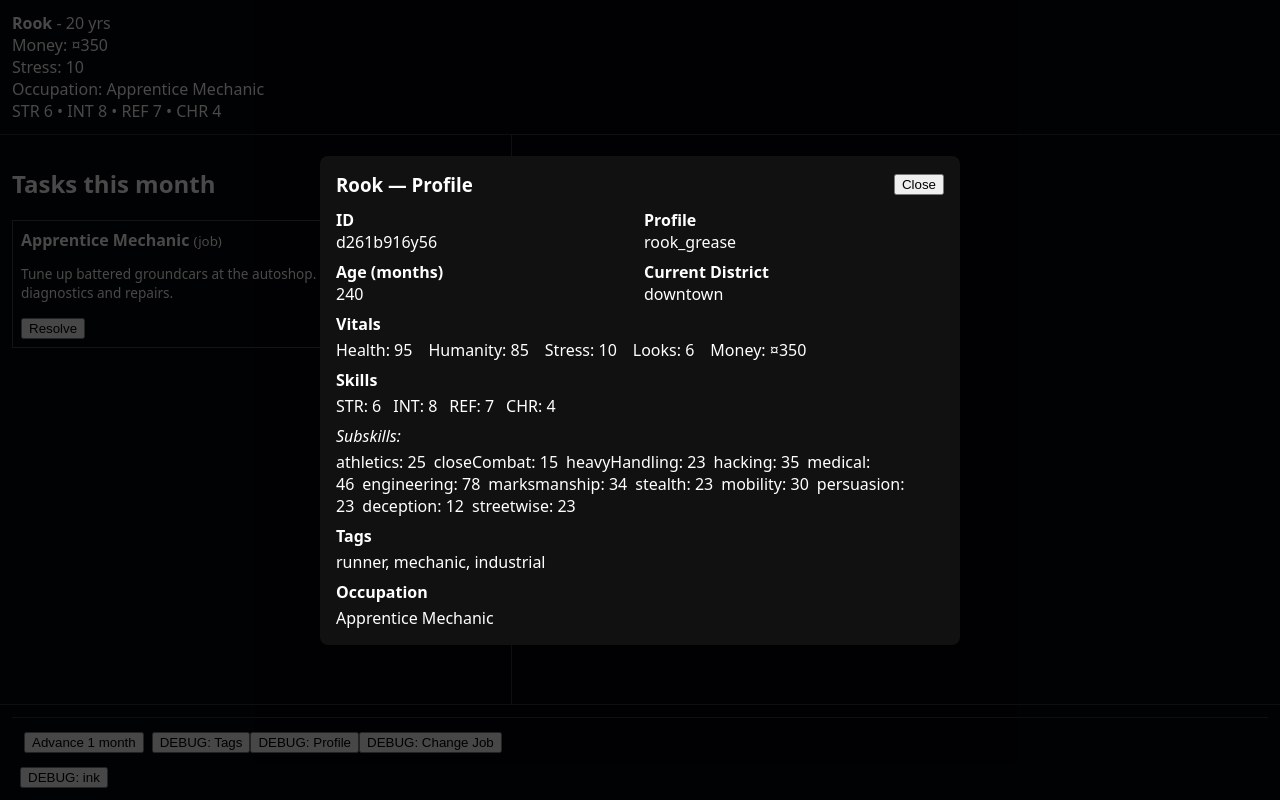
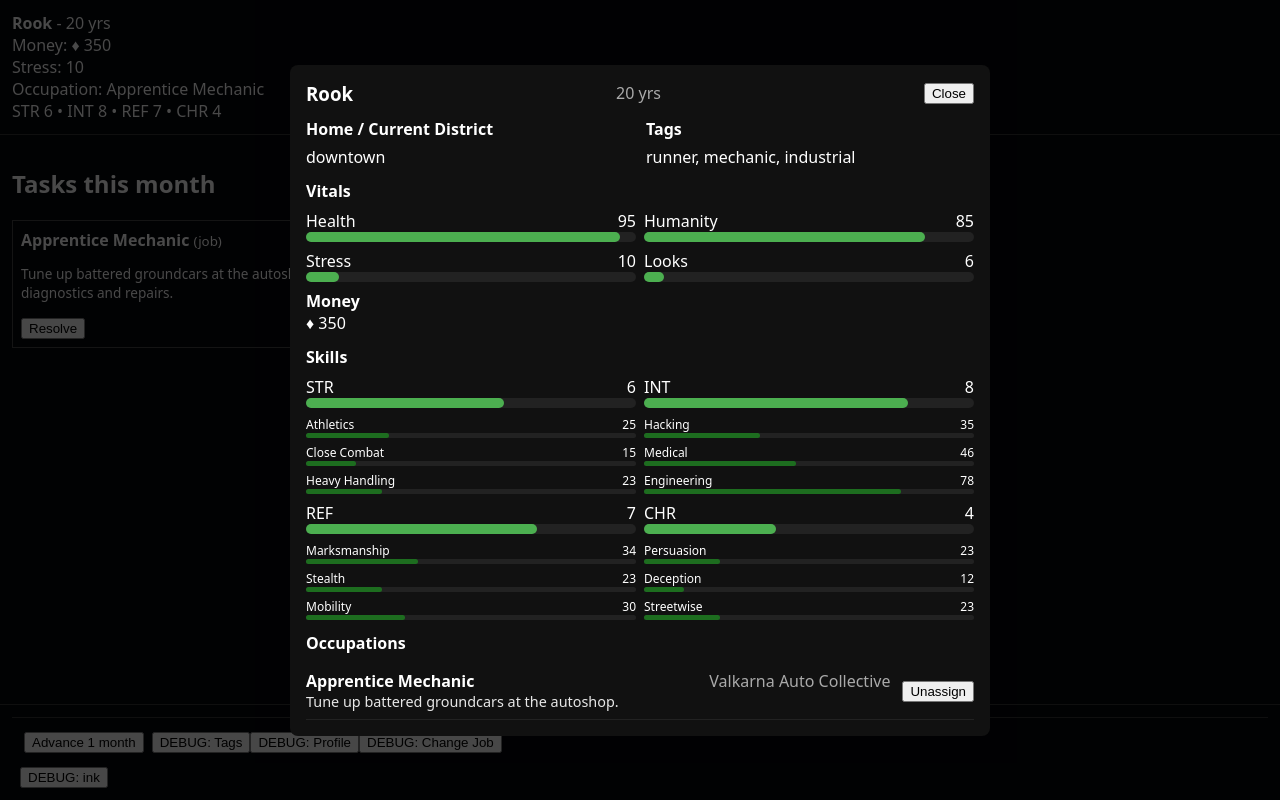
Before and after one commit to ezekielinigo/10k-SCS-project, a React (Vite) app: page / in a window 1280 px wide. Both pictures are taken after a click on the button "DEBUG: Profile". Built offline with nearby package versions, Linux system fonts and the light colour scheme.

Commit message:
improved debug profile modal

```diff
--- a/src/App.tsx
+++ b/src/App.tsx
@@ -1,13 +1,9 @@
-import { getAffiliationById } from "./game/content/affiliations.ts"
-import { getJobById, listCareers, getCareerForJobId } from "./game/content/careers.ts"
+import { getJobById, listCareers } from "./game/content/careers.ts"
 import { useGame } from "./game/GameContext.tsx"
 import { describeTask } from "./game/taskLookup.ts"
 import { buildContentContext } from "./game/content/tagEngine"
 import { useState, useEffect, useRef, lazy, Suspense } from "react"
-import iconMoney from "./assets/icon_money.png"
-import iconStress from "./assets/icon_stress.png"
-import iconHealth from "./assets/icon_health.png"
-import iconDefault from "./assets/icon_default.png"
+// asset icons removed (unused)
 import ProfileModal from "./components/ProfileModal"
 import ChangeJobModal from "./components/ChangeJobModal"
 const InkModal = lazy(() => import("./components/InkModal"))
@@ -102,17 +98,17 @@ const createInkStory = async (knot: string | undefined, player: PlayerState, ink
 
 function PlayerSummary() {
   const { state } = useGame()
-  const { player, jobs, membership } = getPlayerProfileData(state)
+  const { player, jobs } = getPlayerProfileData(state)
   const titles = jobs.map(j => j?.title).filter(Boolean) as string[]
   const titleText = titles.length === 0 ? "Unemployed" : titles.join(titles.length > 2 ? ", " : " & ")
-  const affId = membership?.affiliationId ?? (jobs[0] ? getCareerForJobId(jobs[0]?.id ?? undefined)?.affiliationId?.[0] : null)
+  // affiliation id resolution not used here
 
   return (
     <div style={{ padding: "0.75rem", borderBottom: "1px solid #333" }}>
       <div>
         <strong>{player.name}</strong> - {Math.floor((player.ageMonths + state.month) / 12)} yrs
       </div>
-      <div>Money: ¤{player.vitals.money}</div>
+      <div>Money: ♦︎ {player.vitals.money}</div>
       <div>Stress: {player.vitals.stress}</div>
       <div>Occupation: {titleText}</div>
       <div>
@@ -391,7 +387,7 @@ export default function App() {
       const dh = Number(vars.delta_health ?? 0)
       const dhu = Number(vars.delta_humanity ?? 0)
       const parts: string[] = []
-      if (dm !== 0) parts.push(`${dm > 0 ? '+' : '-'}¤${Math.abs(dm)}`)
+      if (dm !== 0) parts.push(`${dm > 0 ? '+' : '-'}♦︎ ${Math.abs(dm)}`)
       if (ds !== 0) parts.push(`${ds > 0 ? '+' : '-'}${Math.abs(ds)} stress`)
       if (dh !== 0) parts.push(`${dh > 0 ? '+' : '-'}${Math.abs(dh)} health`)
       if (dhu !== 0) parts.push(`${dhu > 0 ? '+' : '-'}${Math.abs(dhu)} humanity`)
--- a/src/components/InkModal.tsx
+++ b/src/components/InkModal.tsx
@@ -1,4 +1,4 @@
-import React from "react"
+// React import not required with new JSX runtime
 import iconMoney from "../assets/icon_money.png"
 import iconStress from "../assets/icon_stress.png"
 import iconHealth from "../assets/icon_health.png"
@@ -85,7 +85,7 @@ export default function InkModal({ open, onClose, frames, onChoose, statsVars }:
                                 <div key={it.key} style={{ flexDirection: "column", width: 90, height: 110, display: "flex", alignItems: "center", justifyContent: "center", border: "2px solid #fff", borderRadius: 6, padding: 4, background: "#000" }}>
                                   <img src={it.icon} alt={it.key} style={{ minWidth: 70, minHeight: 70, imageRendering: 'pixelated' as any }} />
                                   <div style={{ color: "#fff", fontWeight: 600, marginTop: "0.5rem" , fontSize: "0.70rem" }}>
-                                    {it.key === "money" ? `${it.value > 0 ? '+ ' : '- '}¤${Math.abs(it.value)}` : `${it.value > 0 ? '+ ' : '- '}${Math.abs(it.value)} ${it.key}`}
+                                    {it.key === "money" ? `${it.value > 0 ? '+ ' : '- '}♦︎ ${Math.abs(it.value)}` : `${it.value > 0 ? '+ ' : '- '}${Math.abs(it.value)} ${it.key}`}
                                   </div>
                                 </div>
                               ))}
--- a/src/components/ProfileModal.tsx
+++ b/src/components/ProfileModal.tsx
@@ -1,86 +1,181 @@
-import React from "react"
 import { useGame } from "../game/GameContext"
 import { getAffiliationById } from "../game/content/affiliations"
 import { getCareerForJobId, getJobById } from "../game/content/careers"
 
+function Progress({ value, max = 100 }: { value: number; max?: number }) {
+  const pct = Math.max(0, Math.min(100, Math.round((value / max) * 100)))
+  return (
+    <div style={{ background: "#222", borderRadius: 6, height: 10, width: "100%" }}>
+      <div style={{ width: `${pct}%`, height: "100%", background: "#4caf50", borderRadius: 6 }} />
+    </div>
+  )
+}
+
+function SmallProgress({ value, max = 100, height = 10, color = "#1d6d1fff", bg = "#222" }: { value: number; max?: number; height?: number; color?: string; bg?: string }) {
+  const pct = Math.max(0, Math.min(100, Math.round((value / max) * 100)))
+  const radius = Math.max(2, Math.round(height / 2))
+  return (
+    <div style={{ background: bg, borderRadius: radius, height: 5, width: "100%" }}>
+      <div style={{ width: `${pct}%`, height: "100%", background: color, borderRadius: radius }} />
+    </div>
+  )
+}
 export default function ProfileModal({ open, onClose }: { open: boolean; onClose: () => void }) {
-  const { state } = useGame()
+  const { state, dispatch } = useGame()
   const player = state.player
-  const assignments = Object.values(state.jobAssignments ?? {}).filter(a => a.memberId === player.id)
-  const jobs = assignments.map(a => getJobById(a.jobId)).filter(Boolean)
-  const membership = Object.values(state.memberships ?? {}).find(m => m.memberId === player.id)
-  const subSkillEntries = Object.entries(player.skills.subSkills ?? {})
-  const tags = (player.tags ?? []).join(", ") || "-"
 
   if (!open) return null
 
+  const assignments = Object.values(state.jobAssignments ?? {}).filter(a => a.memberId === player.id)
+  const jobsRaw = assignments.map(a => getJobById(a.jobId))
+  const jobs = jobsRaw.filter((j): j is NonNullable<typeof j> => !!j)
+  const memberships = Object.values(state.memberships ?? {}).filter((m: any) => m.memberId === player.id)
+  const subSkillsMap = player.skills.subSkills as Record<string, number>
+  const tags = (player.tags ?? [])
+
+  const ageYears = Math.floor((player.ageMonths ?? 0) / 12)
+
+  const jobAffiliationName = (job: any) => {
+    // prefer membership matching career's affiliation, otherwise any membership
+    const career = getCareerForJobId(job?.id)
+    const candidateAffIds: string[] = career?.affiliationId ?? []
+    let affId = memberships.find(m => candidateAffIds.includes(m.affiliationId))?.affiliationId
+    if (!affId && memberships.length > 0) affId = memberships[0].affiliationId
+    return affId ? getAffiliationById(affId)?.name ?? affId : "-"
+  }
+
+  const SUBSKILL_GROUPS: Record<string, string[]> = {
+    STR: ["athletics", "closeCombat", "heavyHandling"],
+    INT: ["hacking", "medical", "engineering"],
+    REF: ["marksmanship", "stealth", "mobility"],
+    CHR: ["persuasion", "deception", "streetwise"],
+  }
+
+  const pretty = (s: string) => s.replace(/([A-Z])/g, ' $1').replace(/^./, c => c.toUpperCase())
+
   return (
     <div style={{ position: "fixed", inset: 0, background: "rgba(0,0,0,0.7)", display: "flex", alignItems: "center", justifyContent: "center", zIndex: 80 }}>
-      <div style={{ background: "#111", color: "#fff", padding: "1rem", width: 640, borderRadius: 8 }}>
-        <div style={{ display: "flex", justifyContent: "space-between", alignItems: "center" }}>
-          <h3 style={{ margin: 0 }}>{player.name} — Profile</h3>
+      <div style={{ background: "#111", color: "#fff", padding: "1rem", width: 700, borderRadius: 8 }}>
+        <div style={{ display: "flex", justifyContent: "space-between", alignItems: "center", gap: 12 }}>
+          <h3 style={{ margin: 0 }}>{player.name}</h3>
+          <div style={{ color: "#aaa" }}>{ageYears} yr{ageYears !== 1 ? "s" : ""}</div>
           <button onClick={onClose}>Close</button>
         </div>
 
-        <div style={{ marginTop: "0.75rem", display: "grid", gridTemplateColumns: "1fr 1fr", gap: "0.5rem" }}>
+        <div style={{ display: "grid", gridTemplateColumns: "1fr 1fr", gap: 12, marginTop: 12 }}>
           <div>
-            <strong>ID</strong>
-            <div>{player.id}</div>
-          </div>
-          <div>
-            <strong>Profile</strong>
-            <div>{player.profileId}</div>
+            <strong>Home / Current District</strong>
+            <div style={{ marginTop: 6 }}>{player.currentDistrict ?? "-"}</div>
           </div>
 
           <div>
-            <strong>Age (months)</strong>
-            <div>{player.ageMonths}</div>
-          </div>
-          <div>
-            <strong>Current District</strong>
-            <div>{player.currentDistrict}</div>
+            <strong>Tags</strong>
+            <div style={{ marginTop: 6 }}>{tags.length ? tags.join(", ") : "-"}</div>
           </div>
 
           <div style={{ gridColumn: "1 / -1" }}>
             <strong>Vitals</strong>
-            <div style={{ display: "flex", gap: "1rem", marginTop: "0.25rem" }}>
-              <div>Health: {player.vitals.health}</div>
-              <div>Humanity: {player.vitals.humanity}</div>
-              <div>Stress: {player.vitals.stress}</div>
-              <div>Looks: {player.vitals.looks}</div>
-              <div>Money: ¤{player.vitals.money}</div>
+            <div style={{ display: "grid", gridTemplateColumns: "1fr 1fr", gap: 8, marginTop: 8 }}>
+              <div>
+                <div style={{ display: "flex", justifyContent: "space-between" }}><span>Health</span><span>{player.vitals.health}</span></div>
+                <Progress value={player.vitals.health} max={100} />
+              </div>
+              <div>
+                <div style={{ display: "flex", justifyContent: "space-between" }}><span>Humanity</span><span>{player.vitals.humanity}</span></div>
+                <Progress value={player.vitals.humanity} max={100} />
+              </div>
+              <div>
+                <div style={{ display: "flex", justifyContent: "space-between" }}><span>Stress</span><span>{player.vitals.stress}</span></div>
+                <Progress value={player.vitals.stress} max={100} />
+              </div>
+              <div>
+                <div style={{ display: "flex", justifyContent: "space-between" }}><span>Looks</span><span>{player.vitals.looks}</span></div>
+                <Progress value={player.vitals.looks} max={100} />
+              </div>
+            </div>
+            <div style={{ marginTop: 8 }}><strong>Money</strong> <div>♦︎ {player.vitals.money}</div></div>
+          </div>
+
+          <div style={{ gridColumn: "1 / -1" }}>
+            <strong>Skills</strong>
+            <div style={{ display: "grid", gridTemplateColumns: "1fr 1fr", gap: 8, marginTop: 8 }}>
+              <div>
+                <div style={{ display: "flex", justifyContent: "space-between" }}><span>STR</span><span>{player.skills.str}</span></div>
+                <Progress value={player.skills.str} max={10} />
+                <div style={{ marginTop: 8 }}>
+                  {SUBSKILL_GROUPS.STR.map(k => (
+                    <div key={k} style={{ marginTop: 6 }}>
+                      <div style={{ display: "flex", justifyContent: "space-between", fontSize: 12 }}><span>{pretty(k)}</span><span>{(subSkillsMap?.[k] ?? 0)}</span></div>
+                      <SmallProgress value={subSkillsMap?.[k] ?? 0} max={100} />
+                    </div>
+                  ))}
+                </div>
+              </div>
+              <div>
+                <div style={{ display: "flex", justifyContent: "space-between" }}><span>INT</span><span>{player.skills.int}</span></div>
+                <Progress value={player.skills.int} max={10} />
+                <div style={{ marginTop: 8 }}>
+                  {SUBSKILL_GROUPS.INT.map(k => (
+                    <div key={k} style={{ marginTop: 6 }}>
+                      <div style={{ display: "flex", justifyContent: "space-between", fontSize: 12 }}><span>{pretty(k)}</span><span>{(subSkillsMap?.[k] ?? 0)}</span></div>
+                      <SmallProgress value={subSkillsMap?.[k] ?? 0} max={100} />
+                    </div>
+                  ))}
+                </div>
+              </div>
+              <div>
+                <div style={{ display: "flex", justifyContent: "space-between" }}><span>REF</span><span>{player.skills.ref}</span></div>
+                <Progress value={player.skills.ref} max={10} />
+                <div style={{ marginTop: 8 }}>
+                  {SUBSKILL_GROUPS.REF.map(k => (
+                    <div key={k} style={{ marginTop: 6 }}>
+                      <div style={{ display: "flex", justifyContent: "space-between", fontSize: 12 }}><span>{pretty(k)}</span><span>{(subSkillsMap?.[k] ?? 0)}</span></div>
+                      <SmallProgress value={subSkillsMap?.[k] ?? 0} max={100} />
+                    </div>
+                  ))}
+                </div>
+              </div>
+              <div>
+                <div style={{ display: "flex", justifyContent: "space-between" }}><span>CHR</span><span>{player.skills.chr}</span></div>
+                <Progress value={player.skills.chr} max={10} />
+                <div style={{ marginTop: 8 }}>
+                  {SUBSKILL_GROUPS.CHR.map(k => (
+                    <div key={k} style={{ marginTop: 6 }}>
+                      <div style={{ display: "flex", justifyContent: "space-between", fontSize: 12 }}><span>{pretty(k)}</span><span>{(subSkillsMap?.[k] ?? 0)}</span></div>
+                      <SmallProgress value={subSkillsMap?.[k] ?? 0} max={100} />
+                    </div>
+                  ))}
+                </div>
+              </div>
             </div>
           </div>
 
           <div style={{ gridColumn: "1 / -1" }}>
-            <strong>Skills</strong>
-            <div style={{ display: "flex", gap: "0.75rem", marginTop: "0.25rem" }}>
-              <div>STR: {player.skills.str}</div>
-              <div>INT: {player.skills.int}</div>
-              <div>REF: {player.skills.ref}</div>
-              <div>CHR: {player.skills.chr}</div>
-            </div>
-            <div style={{ marginTop: "0.5rem" }}>
-              <em>Subskills:</em>
-              <div style={{ marginTop: "0.25rem" }}>{subSkillEntries.map(([k, v]) => (
-                <span key={k} style={{ marginRight: 8 }}>{k}: {v}</span>
-              ))}</div>
-            </div>
-          </div>
-
-          <div style={{ gridColumn: "1 / -1" }}>
-            <strong>Tags</strong>
-            <div style={{ marginTop: "0.25rem" }}>{tags}</div>
-          </div>
-
-          <div style={{ gridColumn: "1 / -1" }}>
-            <strong>Occupation</strong>
-            <div style={{ marginTop: "0.25rem" }}>
-              {(() => {
-                if (jobs.length === 0) return "Unemployed"
-                const titles = jobs.map(j => j?.title).filter(Boolean) as string[]
-                return titles.join(titles.length > 2 ? ", " : " & ")
-              })()}
+            <strong>Occupations</strong>
+            <div style={{ marginTop: 8 }}>
+              {jobs.length === 0 && <div>Unemployed</div>}
+              {assignments.map(a => {
+                const job = getJobById(a.jobId)
+                if (!job) return null
+                return (
+                  <div key={a.id} style={{ padding: "0.5rem 0", borderBottom: "1px solid #222", display: "flex", justifyContent: "space-between", alignItems: "center" }}>
+                    <div style={{ flex: 1 }}>
+                      <div style={{ display: "flex", justifyContent: "space-between" }}>
+                        <div style={{ fontWeight: 700 }}>{job.title}</div>
+                        <div style={{ color: "#aaa" }}>{jobAffiliationName(job)}</div>
+                      </div>
+                      <div style={{ fontSize: "0.9rem", opacity: 0.9 }}>{Array.isArray(job.description) ? job.description[0] : job.description}</div>
+                    </div>
+                    <div style={{ marginLeft: 12 }}>
+                      <button onClick={() => {
+                        const ok = window.confirm(`Remove assignment for ${job.title}?`)
+                        if (!ok) return
+                        dispatch({ type: "REMOVE_JOB_ASSIGNMENT", jobId: job.id })
+                      }}>Unassign</button>
+                    </div>
+                  </div>
+                )
+              })}
             </div>
           </div>
         </div>
--- a/src/game/content/affiliations.ts
+++ b/src/game/content/affiliations.ts
@@ -1,4 +1,4 @@
-import type { Affiliation, Tag } from "../types"
+import type { Affiliation } from "../types"
 
 const AFFILIATIONS: Record<string, Affiliation> = {
   valkarna_auto: {
--- a/src/game/gameReducer.ts
+++ b/src/game/gameReducer.ts
@@ -16,6 +16,7 @@ export type GameAction =
   | { type: "START_TASK_RUN"; taskId: string; taskGraphId: string }
   | { type: "MAKE_TASK_CHOICE"; choiceId: string }
   | { type: "SET_PLAYER_JOB"; jobId: string | null }
+  | { type: "REMOVE_JOB_ASSIGNMENT"; jobId: string }
   | { type: "TAKE_JOB_POSTING"; postingId: string; replaceCareer?: boolean }
 
 const randId = () => Math.random().toString(36).slice(2)
@@ -285,6 +286,32 @@ export const gameReducer = (state: GameState, action: GameAction): GameState =>
       }
     }
 
+    case "REMOVE_JOB_ASSIGNMENT": {
+      const jobId = action.jobId
+      const memberId = state.player.id
+
+      const nextAssignments: Record<string, any> = { ...(state.jobAssignments ?? {}) }
+      for (const k of Object.keys(nextAssignments)) {
+        const aj = nextAssignments[k]
+        if (aj?.memberId === memberId && aj.jobId === jobId) {
+          delete nextAssignments[k]
+        }
+      }
+
+      return {
+        ...state,
+        jobAssignments: nextAssignments,
+        log: [
+          ...state.log,
+          {
+            id: randId(),
+            month: state.month,
+            text: `Removed assignment for ${jobId}.`,
+          },
+        ],
+      }
+    }
+
     case "TAKE_JOB_POSTING": {
       const posting = state.jobPostings?.[action.postingId]
       if (!posting) return state
@@ -327,6 +354,16 @@ export const gameReducer = (state: GameState, action: GameAction): GameState =>
       const job = getJobById(jobId)
       const jobTitle = job?.title ?? jobId
 
+      const article = (() => {
+        const t = (jobTitle ?? "").toLowerCase().trim()
+        if (!t) return "a"
+        // special cases that start with consonant letters but take 'an'
+        if (/^(honest|hour|honour|heir)/i.test(t)) return "an"
+        // special cases that start with vowel letters but take 'a' (sound is 'you' or 'one')
+        if (/^(uni|use|user|one|once|eu|euro)/i.test(t)) return "a"
+        return /^[aeiou]/i.test(t) ? "an" : "a"
+      })()
+
       return {
         ...state,
         jobAssignments: nextAssignments,
@@ -337,7 +374,7 @@ export const gameReducer = (state: GameState, action: GameAction): GameState =>
           {
             id: randId(),
             month: state.month,
-            text: `I took a job as a ${jobTitle} for ${getAffiliationById(posting.affiliationId?.toString() ?? undefined)?.name ?? 'an unknown employer'}.`,
+            text: `I got a job as ${article} ${jobTitle} for ${getAffiliationById(posting.affiliationId?.toString() ?? undefined)?.name ?? 'an unknown employer'}.`,
           },
         ],
       }
--- a/src/game/initialState.ts
+++ b/src/game/initialState.ts
@@ -109,7 +109,7 @@ export const createInitialGameState = (): GameState => {
     itemInstances: {},
     inventoryEntries: {},
     affiliations: {},
-    memberships: {},
+    // memberships already set above (avoid duplicate key)
   }
 
   const starterTasks = generateMonthlyTasks(baseState)
```
Also changed, not shown: src/components/ChangeJobModal.tsx (+4 -9 lines).
